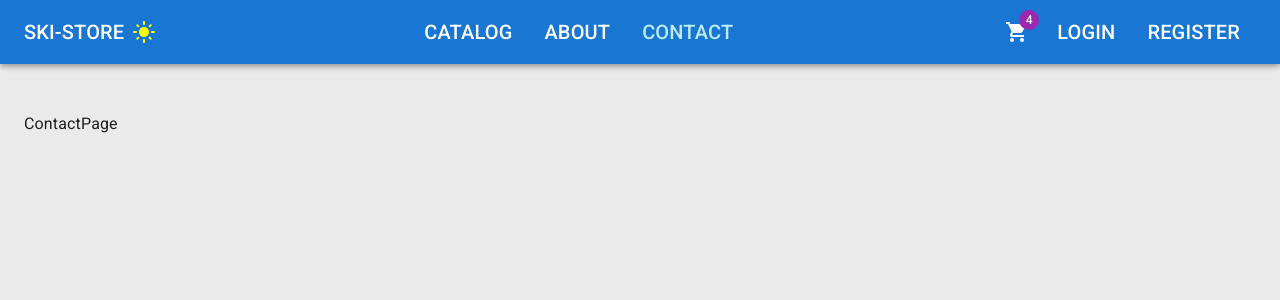
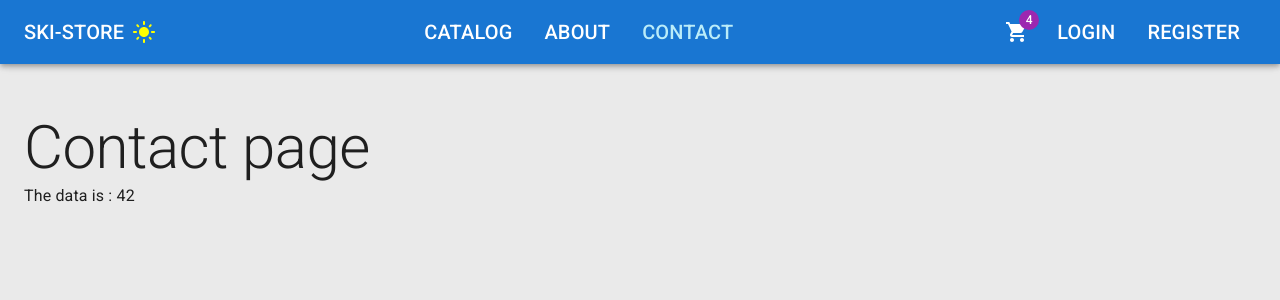
Before and after one commit to maricelmb/SkiStoreClient, a React (Vite) app: page /contact in a window 1280 px wide. Shown: the top 300 px of the page. Built offline with nearby package versions, Linux system fonts and the light colour scheme.

Commit message:
install redux; create store and contact slice

```diff
--- a/package.json
+++ b/package.json
@@ -18,6 +18,7 @@
     "@reduxjs/toolkit": "^2.9.0",
     "react": "^19.1.0",
     "react-dom": "^19.1.0",
+    "react-redux": "^9.2.0",
     "react-router": "^7.8.2"
   },
   "devDependencies": {
--- /dev/null
+++ b/src/app/store/configureStore.ts
@@ -0,0 +1,6 @@
+import { legacy_createStore } from "@reduxjs/toolkit";
+import counterReducer from "../../features/contact/counterReducer";
+
+export function configureTheStore() {
+    return legacy_createStore(counterReducer);
+}
--- a/src/features/contact/ContactPage.tsx
+++ b/src/features/contact/ContactPage.tsx
@@ -1,5 +1,14 @@
+import { useSelector } from "react-redux";
+import type { CounterState } from "./counterReducer";
+import { Typography } from "@mui/material";
+
 export default function ContactPage() {
+  const data = useSelector((state: CounterState) => state.data);
+
   return (
-    <div>ContactPage</div>
-  )
+    <>
+      <Typography variant="h2">Contact page</Typography>
+      <Typography variant="body1">The data is : {data}</Typography>
+    </>
+  );
 }
--- /dev/null
+++ b/src/features/contact/counterReducer.ts
@@ -0,0 +1,11 @@
+export type CounterState = {
+    data: number
+}
+
+const initialState: CounterState = {
+    data: 42
+}
+
+export default function counterReducer(state = initialState){
+    return state;
+}
--- a/src/main.tsx
+++ b/src/main.tsx
@@ -8,9 +8,17 @@ import "./app/layout/styles.css";
 
 import { RouterProvider } from "react-router";
 import { router } from "./app/routes/Routes.tsx";
+import { Provider } from "react-redux";
+import { configureTheStore } from "./app/store/configureStore.ts";
+
+const store = configureTheStore();
+
+console.log(store.getState());
 
 createRoot(document.getElementById("root")!).render(
   <StrictMode>
-    <RouterProvider router={router} />
+    <Provider store={store}>
+      <RouterProvider router={router} />
+    </Provider>
   </StrictMode>
 );
```
Also changed, not shown: 1 other file (tests, documents, lock files or other folders).
